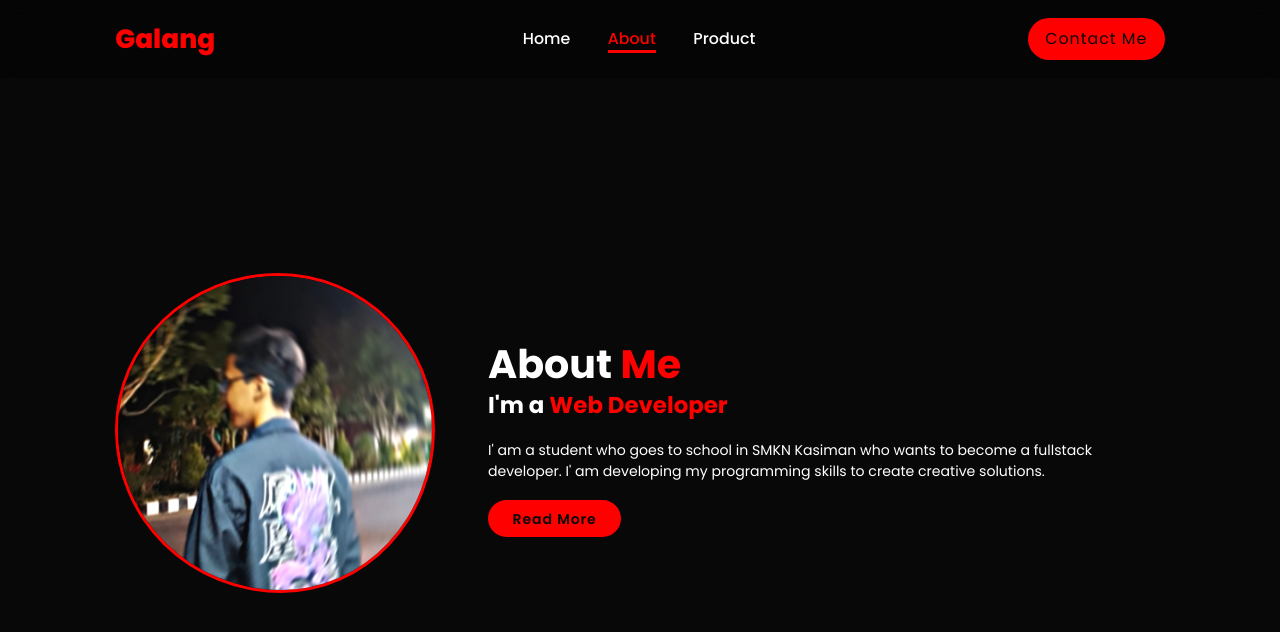
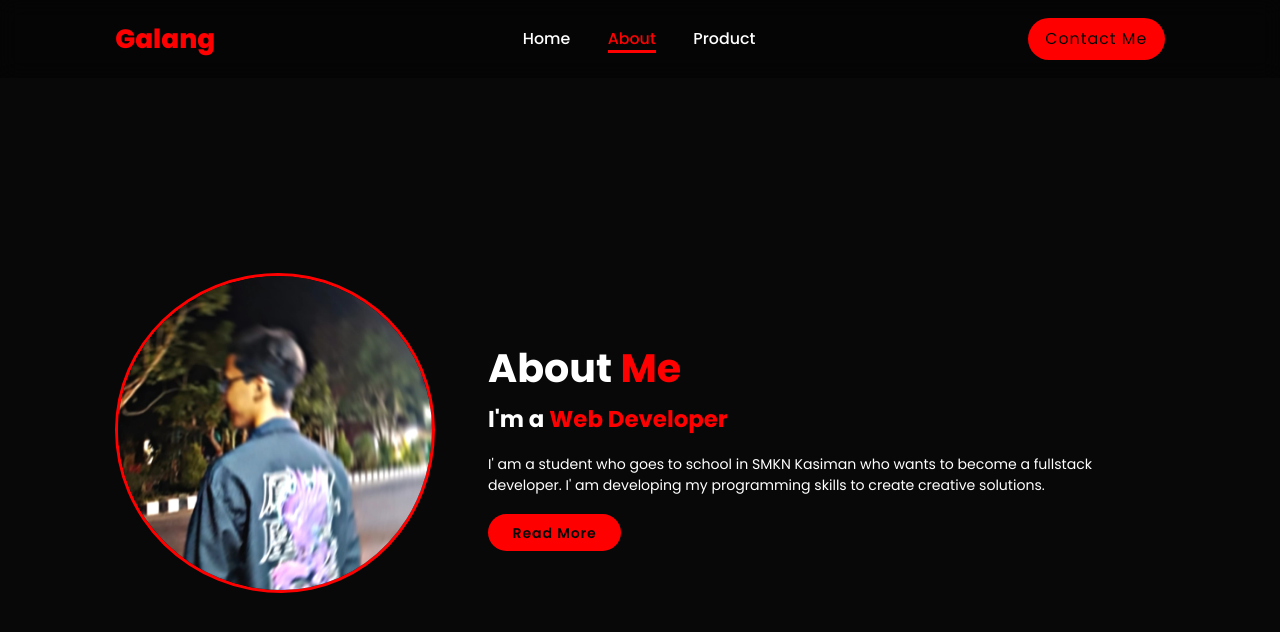
Before and after one commit to Galangperkasa/website3, a plain HTML site: page about.html in a window 1280 px wide. Drawn offline with nearby package versions, Linux system fonts and the light colour scheme.

Commit message:
Update style.css

```diff
--- a/style.css
+++ b/style.css
@@ -225,6 +225,8 @@ span {
 .heading {
     text-align: center;
     font-size: 4.5rem;
+    margin-top: 18px;
+    margin-bottom: 10px;
 }
 
 .about-content {
```
